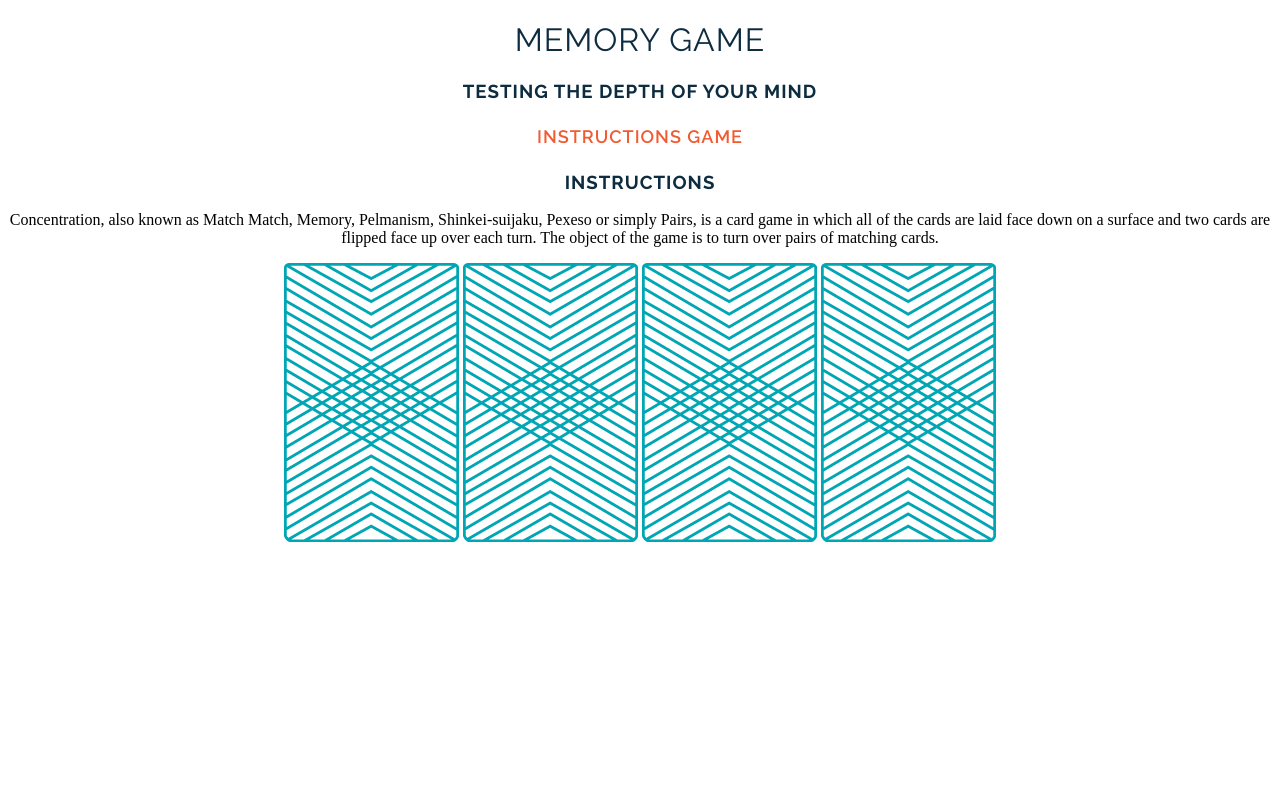
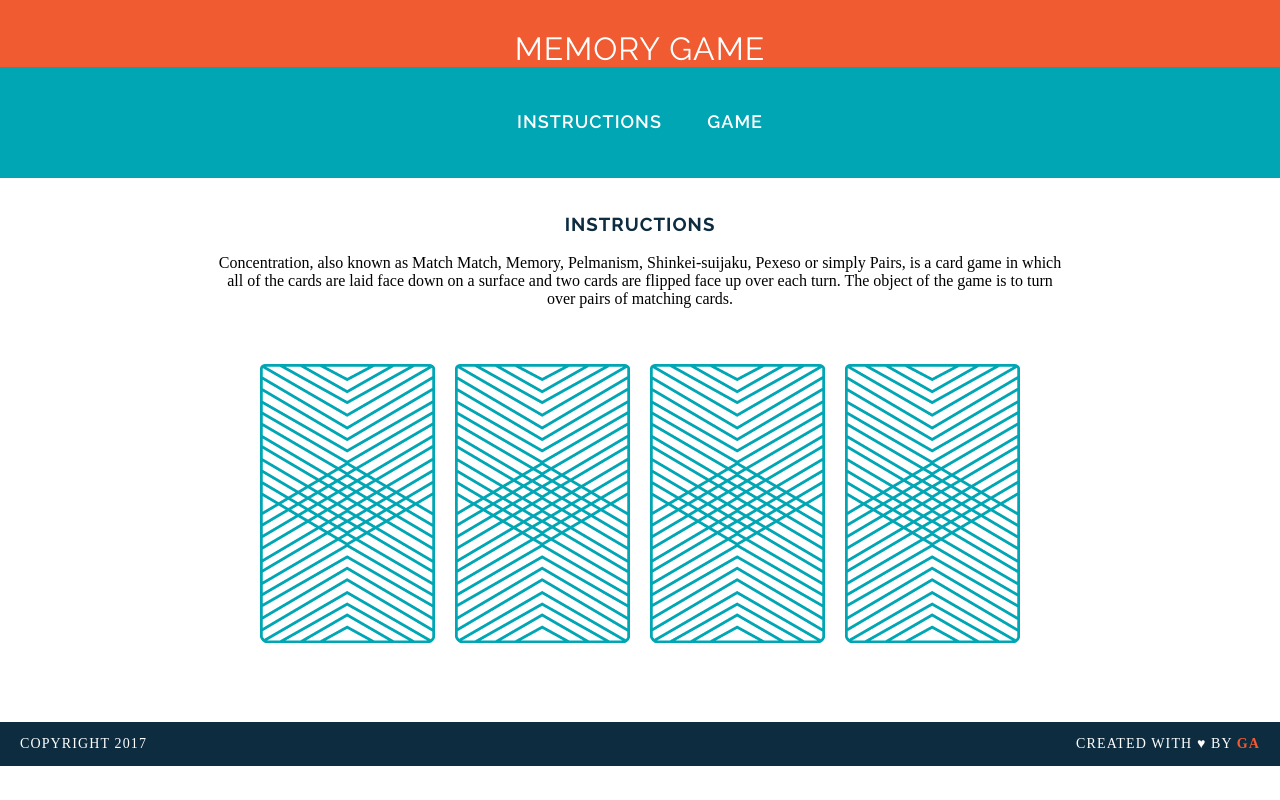
Before and after one commit to henryDozie/wdi-fundamentals-memorygame, a plain HTML site: page memory_game/index.html in a window 1280 px wide. Drawn offline with Linux system fonts and the light colour scheme; a web font is replaced by a local one.

Commit message:
Added the javascript file and completely modified the css and html files

```diff
--- a/memory_game/css/style.css
+++ b/memory_game/css/style.css
@@ -1,9 +1,9 @@
 h1 {
 font-family: "Raleway", sans-serif;
 font-weight: 400;
-color: #0D2C40;
 letter-spacing: 1px;
 font-weight: 45px;
+margin: 0;
 }
 
 h4 {
@@ -24,6 +24,7 @@ h3 {
 body {
 	text-align: center;
 	text-decoration: none;
+	margin: 0;
 }
 
 h1, h2, h3, h4, a{
@@ -33,4 +34,63 @@ h1, h2, h3, h4, a{
 
 a {
 	color: #F15B31;
+	margin: 0 20px 0 20px;
+	color: #FFFFFF;
 }
+
+header {
+	background-color: #F15B31;
+	color: #FFFFFF;
+	padding: 30px 20px 0 20px;
+}
+
+nav {
+	background-color: #00A6B3;
+	color: #FFFFFF;
+	padding: 20px 0 20px;
+	border-bottom: 2px solid transparent;
+}
+
+a:hover {
+	border-color: white;
+}
+
+main {
+	width: 850px;
+	margin: 35px auto;
+}
+
+img {
+	margin: 40px 8px 40px 8px;
+}
+
+footer {
+	text-transform: uppercase;
+	padding: 0 20px;
+	background-color: #0D2C40;
+	color: white;
+	font-size: 14px;
+	letter-spacing: .08em;
+	font-weight: 500;
+}
+
+.copyright {
+	float: left;
+}
+.message {
+	float: right;
+ }
+
+.clearfix:after {
+visibility: hidden;
+display: block;
+content: " ";
+clear: both;
+height: 0;
+font-size: 0;
+}
+
+.name {
+	color: #F15B31;
+	font-weight: 700;
+}
--- a/memory_game/index.html
+++ b/memory_game/index.html
@@ -6,9 +6,15 @@
 		<title>Memory Card Game</title>
 	</head>
 	<body>
-<h1>Memory Game</h1>
-<h3>Testing the depth of your mind</h3>
+		<header>
+			<h1>Memory Game<h1>
+			</header>
+
+		<nav>
 			<h4 ><a href="#">Instructions</a> <a href="#">Game</a></h4>
+		</nav>
+
+		<main>
 			<h3>Instructions</h3>
 			<p>Concentration, also known as Match Match, Memory, Pelmanism, Shinkei-suijaku, Pexeso or simply Pairs, is a card game in which all of the cards are laid face down on a surface and two cards are flipped face up over each turn. The object of the game is to turn over pairs of matching cards.</p>
 
@@ -18,5 +24,12 @@
 				<img src="images/back.png" alt="King of Diamonds">
 				<img src="images/back.png" alt="King of Hearts">
 			</div>
+		</main>
+
+		<footer class="clearfix">
+			<p class="copyright">Copyright 2017</p>
+			<p class="message">Created with &hearts; by <span class="name">GA</span></p>
+		</footer>
+
 	</body>
 </html>
```
Lines whose indentation alone changed are shown as unchanged.
